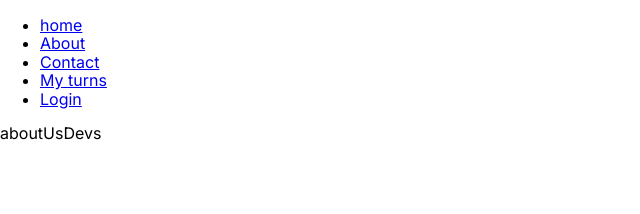
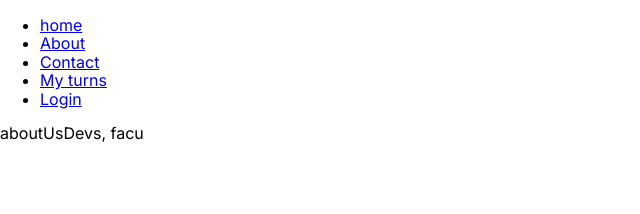
Before and after one commit to ddrosado/MightyMonkeyPF, a Next.js app in the folder client/: page /aboutUsDevs in a window 1280 px wide. Shown: the top 214 px of the page, without its empty margins (0-640 px from the left). Built offline with nearby package versions, Linux system fonts and the light colour scheme.

Commit message:
mensaje de prueba facu

```diff
--- a/client/app/aboutUsDevs/page.jsx
+++ b/client/app/aboutUsDevs/page.jsx
@@ -2,6 +2,6 @@ import React from 'react'
 
 export default function page() {
   return (
-    <div>aboutUsDevs</div>
+    <div>aboutUsDevs, facu</div>
   )
 }
```
